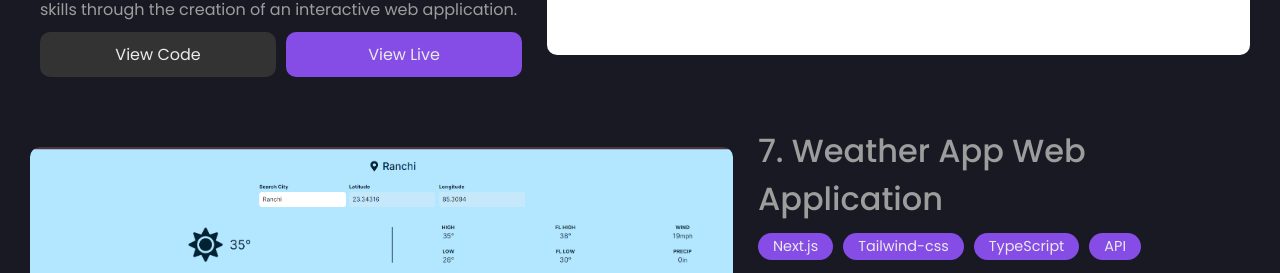
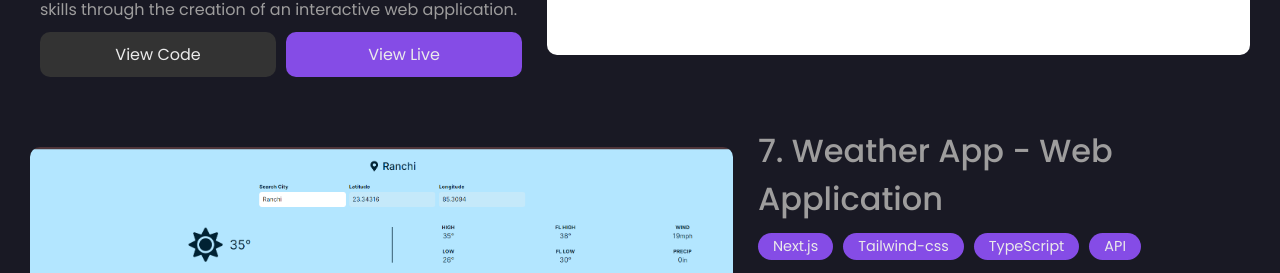
Before and after one commit to SachinSemwal007/portfolio, a React (Vite) app: page / in a window 1280 px wide. Shown: the part 6940-7213 px from the top of the page. Built offline with nearby package versions, Linux system fonts and the light colour scheme.

Commit message:
Added Info

```diff
--- a/src/components/Projects/Projects.jsx
+++ b/src/components/Projects/Projects.jsx
@@ -64,7 +64,7 @@ const data = [
     },
     {
         img: weather,
-        projectTitle: "Weather App Web Application",
+        projectTitle: "Weather App - Web Application",
         techStack: ["Next.js", "Tailwind-css", "TypeScript" , "API"],
         description: "In this Next.js project, a weather app is developed with Tailwind CSS and Open-Meteo APIs for weather and search related data. It includes current, daily, and hourly weather data (temperature, high/low, feels-like, wind, precip) sourced from the open-meteo API. The app detects the user's city automatically through browser geolocation and allows manual city search.",
         githubLink: "https://github.com/SachinSemwal007/New-Weather-App-",
```
